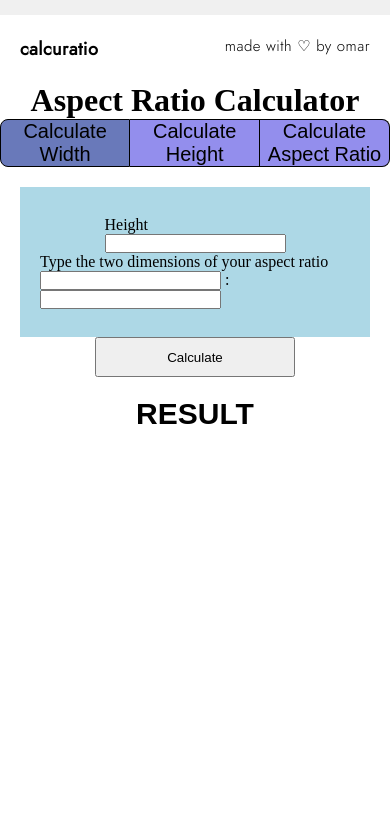
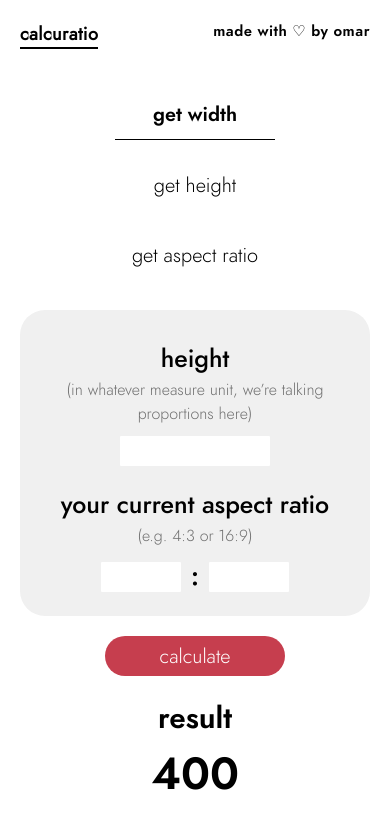
Before and after one commit to oquirozm/calcuratio, a Next.js app: page / in a window 390 px wide. Shown: the top 828 px of the page. Built offline with nearby package versions, Linux system fonts and the light colour scheme.

Commit message:
Finished adding all the styles for mobile and desktop

```diff
--- a/components/ButtonGroup.js
+++ b/components/ButtonGroup.js
@@ -14,17 +14,17 @@ class ButtonGroup extends React.Component {
       buttons: [
         {
           id: "get_width",
-          label: "Calculate Width",
+          label: "get width",
           active: this.props.mode == "get_width",
         },
         {
           id: "get_height",
-          label: "Calculate Height",
+          label: "get height",
           active: this.props.mode == "get_height",
         },
         {
           id: "get_aspect_ratio",
-          label: "Calculate Aspect Ratio",
+          label: "get aspect ratio",
           active: this.props.mode == "get_aspect_ratio",
         },
       ],
@@ -73,39 +73,53 @@ class ButtonGroup extends React.Component {
             display: flex;
             flex-direction: row;
             justify-content: center;
-            align-content: center;
+            align-items: center;
+          }
+          @media (min-width: 1200px) {
+            .button_group {
+              width: 500px;
+            }
+          }
+          @media (min-width: 600px) and (max-width: 1199px) {
+            .button_group {
+              width: 70%;
+            }
+          }
+          @media (max-width: 599px) {
+            .button_group {
+              width: 100%;
+              flex-direction: column;
+            }
           }
           button {
             display: block;
-            width: 200px;
+            width: 160px;
+            margin: 0 20px;
+            padding: 10px;
             height: auto;
             border: none;
             font-size: 20px;
-            background-color: ${cssVars.backgroundColor};
-            border-right: ${cssVars.borderRadius} solid #000;
-            border-top: ${cssVars.borderRadius} solid #000;
-            border-bottom: ${cssVars.borderRadius} solid #000;
             cursor: pointer;
+            font-family: "Jost* 300", sans-serif;
+            background-color: #fff;
+          }
+          @media (max-width: 599px) {
+            button {
+              margin: 10px 0;
+            }
           }
           button.active {
-            background-color: ${cssVars.hoverBackgroundColor};
+            font-family: "Jost* 600 Semi", sans-serif;
+            border-bottom: ${cssVars.borderRadius} solid #000;
           }
           button:hover,
-          button:active {
-            background-color: ${cssVars.hoverBackgroundColor};
+          button:active,
+          button.active {
+            font-family: "Jost* 600 Semi", sans-serif;
           }
           button:focus,
           button:active {
             outline: none;
-          }
-          button:first-of-type {
-            border-left: ${cssVars.borderRadius} solid #000;
-            border-top-left-radius: 8px;
-            border-bottom-left-radius: 8px;
-          }
-          button:last-of-type {
-            border-top-right-radius: 8px;
-            border-bottom-right-radius: 8px;
           }
         `}</style>
       </div>
--- a/components/InputForm.js
+++ b/components/InputForm.js
@@ -1,14 +1,23 @@
+import { Component, forwardRef } from "react";
 import propTypes from "prop-types";
+// i decided to import the css because fitting the
 import "../styles/InputForm.css";
 import { createRef } from "react";
-// formulas
 
-// get aspect ratio
-// import the function developerd in the other project
-// dedcutAspectRatio(w,h);
-// just input width and height
+// props
+// name
+// onChangeHandler
+// Ref
+const WorkingInput = forwardRef((props, ref) => (
+  <input
+    name={props.name}
+    onChange={props.onChangeHandler}
+    ref={ref}
+    type="text"
+  />
+));
 
-class InputForm extends React.Component {
+class InputForm extends Component {
   constructor(props) {
     super(props);
     this.handleInputChange = this.handleInputChange.bind(this);
@@ -53,29 +62,30 @@ class InputForm extends React.Component {
         return (
           <div className="form_area">
             <div className="field-group">
-              <label>Height</label>
-              <input
+              <label>height</label>
+              <p>(in whatever measure unit, we’re talking proportions here)</p>
+              <WorkingInput
                 name="height"
-                type="text"
-                onChange={this.handleInputChange}
+                onChangeHandler={this.handleInputChange}
                 ref={this.heightInput}
               />
             </div>
             <div className="aspect_radio-container">
-              <p>Type the two dimensions of your aspect ratio</p>
-              <input
+              <label>your current aspect ratio</label>
+              <p>(e.g. 4:3 or 16:9)</p>
+              <div className="aspect-radio-input-group">
+                <WorkingInput
                   name="x"
-                type="text"
+                  onChangeHandler={this.handleInputChange}
                   ref={this.xInput}
-                onChange={this.handleInputChange}
-              />{" "}
-              :
-              <input
+                />
+                <span>:</span>
+                <WorkingInput
                   name="y"
-                type="text"
+                  onChangeHandler={this.handleInputChange}
                   ref={this.yInput}
-                onChange={this.handleInputChange}
                 />
+              </div>
             </div>
           </div>
         );
@@ -83,29 +93,30 @@ class InputForm extends React.Component {
         return (
           <div className="form_area">
             <div className="field-group">
-              <label>Width</label>
-              <input
+              <label>width</label>
+              <p>(in whatever measure unit, we’re talking proportions here)</p>
+              <WorkingInput
                 name="width"
-                type="text"
-                onChange={this.handleInputChange}
+                onChangeHandler={this.handleInputChange}
                 ref={this.widthInput}
               />
             </div>
             <div className="aspect_radio-container">
-              <p>Type the two dimensions of your aspect ratio</p>
-              <input
+              <label>your current aspect ratio</label>
+              <p>(e.g. 4:3 or 16:9)</p>
+              <div className="aspect-radio-input-group">
+                <WorkingInput
                   name="x"
-                type="text"
+                  onChangeHandler={this.handleInputChange}
                   ref={this.xInput}
-                onChange={this.handleInputChange}
-              />{" "}
-              :
-              <input
+                />
+                <span>:</span>
+                <WorkingInput
                   name="y"
-                type="text"
+                  onChangeHandler={this.handleInputChange}
                   ref={this.yInput}
-                onChange={this.handleInputChange}
                 />
+              </div>
             </div>
           </div>
         );
@@ -113,20 +124,20 @@ class InputForm extends React.Component {
         return (
           <div className="form_area">
             <div className="field-group">
-              <label>Width</label>
-              <input
+              <label>width</label>
+              <p>(in whatever measure unit, we’re talking proportions here)</p>
+              <WorkingInput
                 name="width"
-                type="text"
-                onChange={this.handleInputChange}
+                onChangeHandler={this.handleInputChange}
                 ref={this.widthInput}
               />
             </div>
             <div className="field-group">
-              <label>Height</label>
-              <input
+              <label>height</label>
+              <p>(in whatever measure unit, we’re talking proportions here)</p>
+              <WorkingInput
                 name="height"
-                type="text"
-                onChange={this.handleInputChange}
+                onChangeHandler={this.handleInputChange}
                 ref={this.heightInput}
               />
             </div>
--- a/pages/index.js
+++ b/pages/index.js
@@ -1,5 +1,6 @@
 import ButtonGroup from "../components/ButtonGroup";
 import InputForm from "../components/InputForm";
+import Head from "next/head";
 import helpers from "../helpers";
 import "../styles/global.css";
 
@@ -101,15 +102,20 @@ class Main extends React.Component {
   render() {
     return (
       <div>
+        <Head>
+          <title>Calcuratio</title>
+          <meta charSet="utf-8" />
+          <meta
+            name="viewport"
+            content="initial-scale=1.0, width=device-width"
+          />
+        </Head>
         <header id="header">
           <h1 className="title">calcuratio</h1>
           <p className="made-by">
             made with ♡ by <a>omar</a>
           </p>
         </header>
-        <div className="title_area">
-          <h1>Aspect Ratio Calculator</h1>
-        </div>
         <ButtonGroup
           handleModeChange={this.handleModeChange}
           mode={this.state.mode}
@@ -120,28 +126,34 @@ class Main extends React.Component {
             updateValueHandler={this.updateValue}
           />
           <button className="calculate" onClick={this.calculate}>
-            Calculate
+            calculate
           </button>
         </div>
         <div className="result_area">
           <h3>Result</h3>
-          <p>{this.state.calculation}</p>
+          {/* <p>{this.state.calculation}</p> */}
+          <p>400</p>
         </div>
         <style jsx>{`
           #header {
-            border-top: 15px solid ${brandStyleVariables.gray};
             display: flex;
             justify-content: space-between;
             padding: 20px;
+            margin-bottom: 50px;
+          }
+          @media (max-width: 599px) {
+            #header {
+              margin-bottom: 10px;
+            }
           }
           #header h1 {
             font-family: "Jost* 400 Book", sans-serif;
             font-size: 18px;
             letter-spacing: 0.5px;
+            border-bottom: 2px solid black;
           }
-
           #header .made-by {
-            font-family: "Jost* 300", sans-serif;
+            font-family: "Jost* 600 Semi", sans-serif;
             font-size: 15px;
             letter-spacing: 0.5px;
           }
@@ -154,9 +166,23 @@ class Main extends React.Component {
             margin: 20px;
           }
           .calculate {
-            width: 200px;
+            width: 180px;
             height: 40px;
-            margin: 0 auto;
+            margin: 20px auto 0;
+            background-color: #c63e4e;
+            color: #fff;
+            font-family: "Jost* 300", sans-serif;
+            border-radius: 100px;
+            border: none;
+            font-size: 20px;
+          }
+          .calculate:hover {
+            background-color: #b53544;
+            cursor: pointer;
+            transform: translateY(-1px);
+          }
+          .calculate:disabled {
+            background-color: #c76f7a;
           }
           .result_area {
             display: flex;
@@ -166,13 +192,14 @@ class Main extends React.Component {
           }
           .result_area h3 {
             font-size: 30px;
-            font-family: sans-serif;
-            text-transform: uppercase;
+            font-family: "Jost* 600 Semi", sans-serif;
             margin-bottom: 0;
+            text-transform: lowercase;
           }
           .result_area p {
-            font-family: sans-serif;
-            font-size: 25px;
+            font-family: "Jost* 600 Semi", sans-serif;
+            font-size: 45px;
+            min-height: 50px;
           }
         `}</style>
       </div>
--- a/styles/InputForm.css
+++ b/styles/InputForm.css
@@ -1,16 +1,69 @@
 .form_area {
-  background-color: lightblue;
+  background-color: #f0f0f0;
+  width: 100%;
+  max-width: 600px;
   display: flex;
   flex-direction: column;
   justify-content: center;
   align-items: center;
-  padding: 20px;
-  height: 150px;
+  padding: 10px 20px 20px;
+  margin: 0 auto;
+  /* height: 150px; */
+  border-radius: 25px;
 }
 
 .form_area .field-group {
   display: flex;
   flex-direction: column;
   justify-content: center;
-  align-items: flex-start;
+  align-items: center;
+  margin-top: 20px;
 }
+
+.form_area .aspect_radio-container {
+  display: flex;
+  flex-direction: column;
+  justify-content: center;
+  align-items: center;
+  margin-top: 20px;
+}
+
+.form_area .field-group label,
+.form_area .aspect_radio-container label {
+  font-family: "Jost* 500", sans-serif;
+  font-size: 25px;
+  text-align: center;
+}
+.form_area .field-group p,
+.form_area .aspect_radio-container p {
+  font-family: "Jost* 300", sans-serif;
+  color: #6f6f6f;
+  font-size: 16px;
+  margin-bottom: 10px;
+  text-align: center;
+}
+
+.form_area .field-group input,
+.form_area .aspect_radio-container input {
+  background-color: #ffffff;
+  border: 0;
+  border-radius: 1px;
+  height: 30px;
+  color: #000;
+  font-family: "Jost* 600 Semi", sans-serif;
+  font-size: 25px;
+  text-align: center;
+}
+.form_area .field-group input {
+  width: 150px;
+}
+
+.form_area .aspect_radio-container input {
+  width: 80px;
+  margin: 0 10px;
+}
+
+.form_area .aspect_radio-container span {
+  font-size: 25px;
+  font-family: "Jost* 600 Semi", sans-serif;
+}
```
Lines whose indentation alone changed are shown as unchanged.
